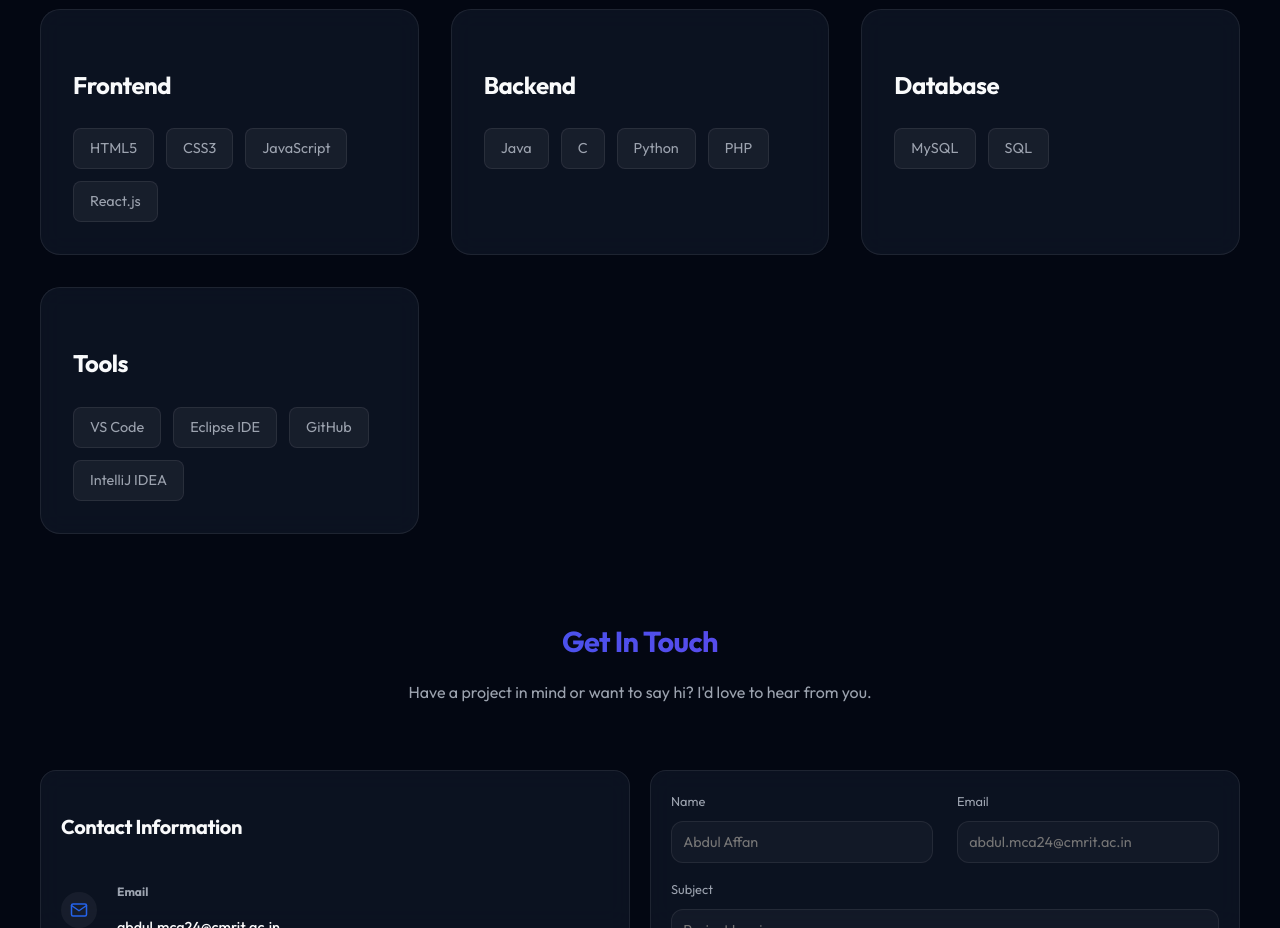
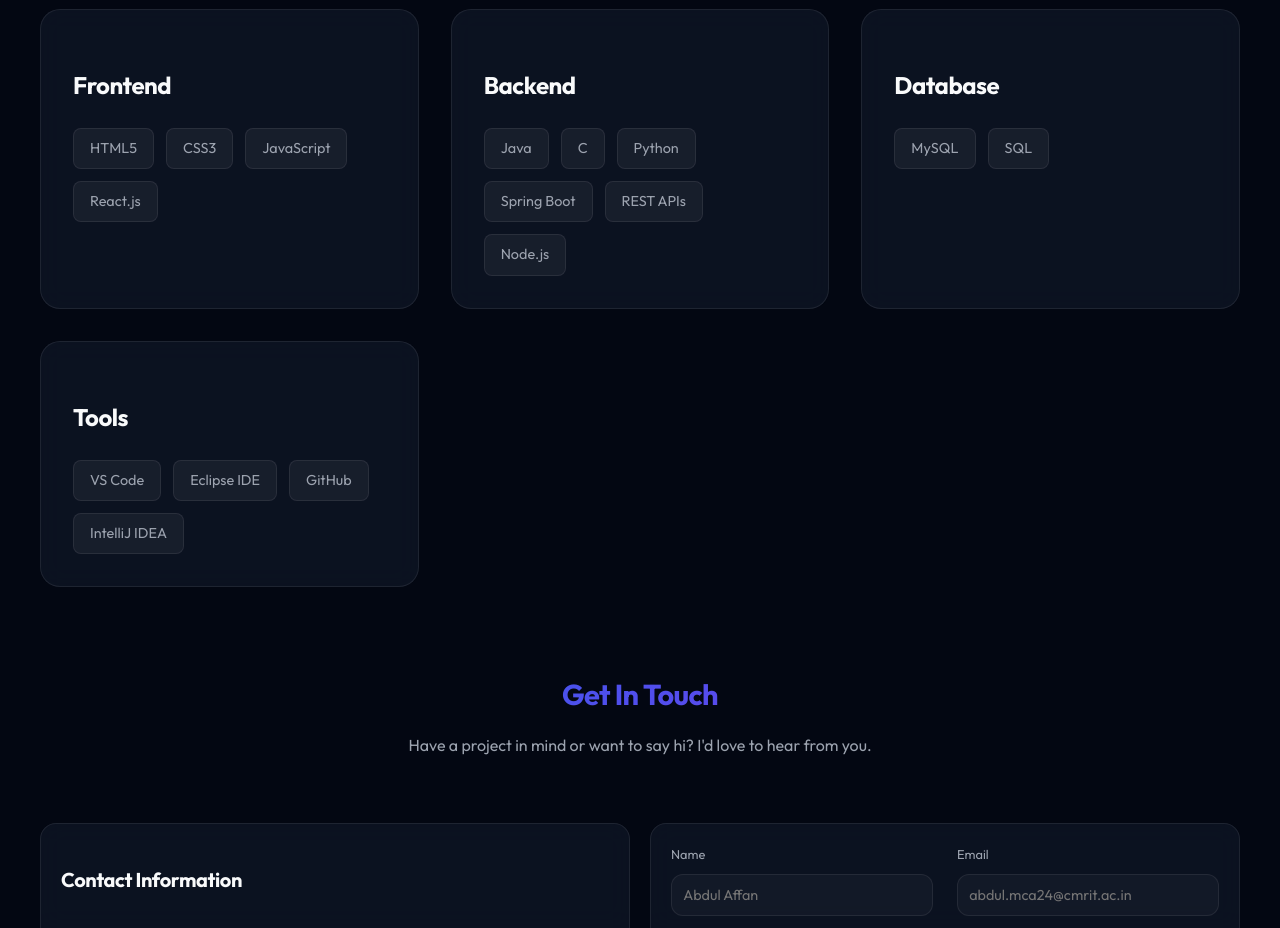
Before and after one commit to Abdul-Affan/portfolio, a React (Vite) app: page / in a window 1280 px wide. Shown: the part 5640-6568 px from the top of the page. Built offline with nearby package versions, Linux system fonts and the light colour scheme.

Commit message:
Update Backend skills in Technical Arsenal

```diff
--- a/src/App.jsx
+++ b/src/App.jsx
@@ -478,7 +478,7 @@ const App = () => {
               <div className="glass arsenal-card">
                 <h3>Backend</h3>
                 <div className="arsenal-tags">
-                  {['Java', 'C', 'Python', 'PHP'].map(skill => (
+                  {['Java', 'C', 'Python', 'Spring Boot', 'REST APIs', 'Node.js'].map(skill => (
                     <span key={skill} className="arsenal-tag">{skill}</span>
                   ))}
                 </div>
```
